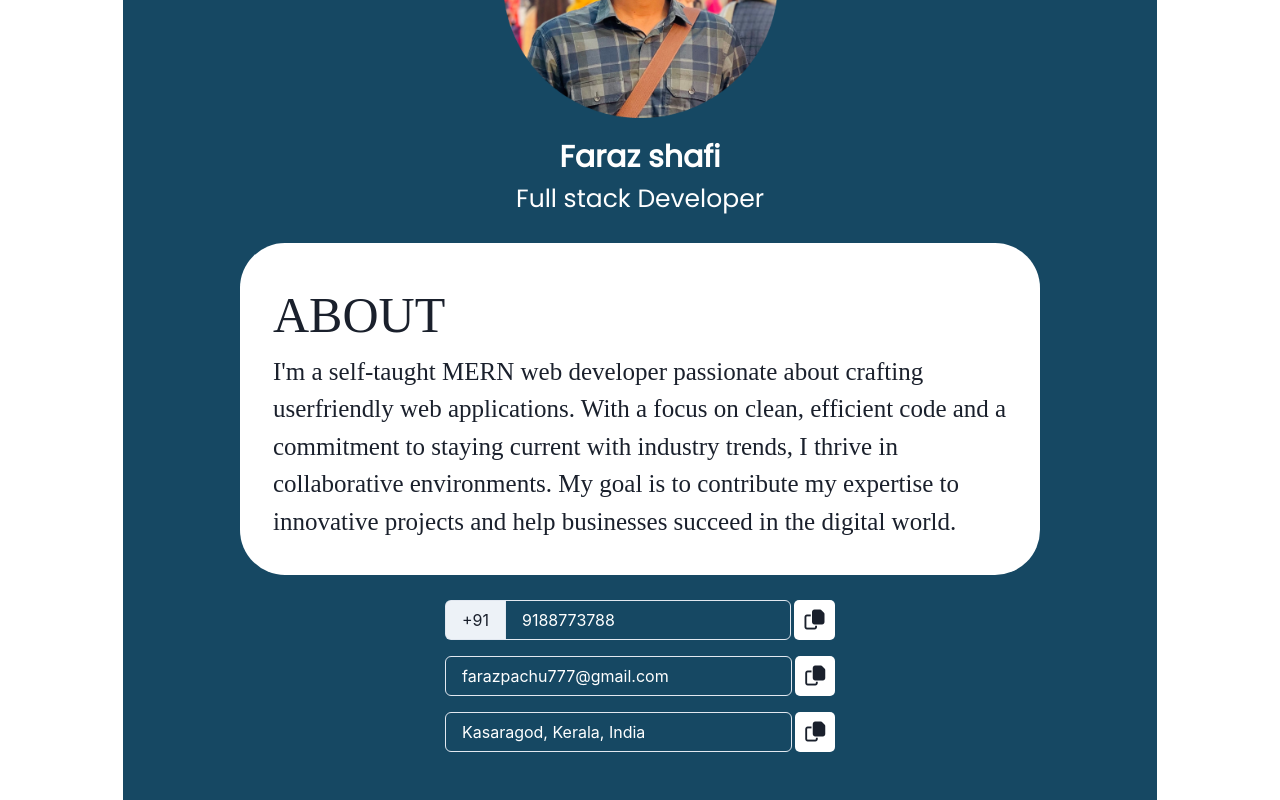
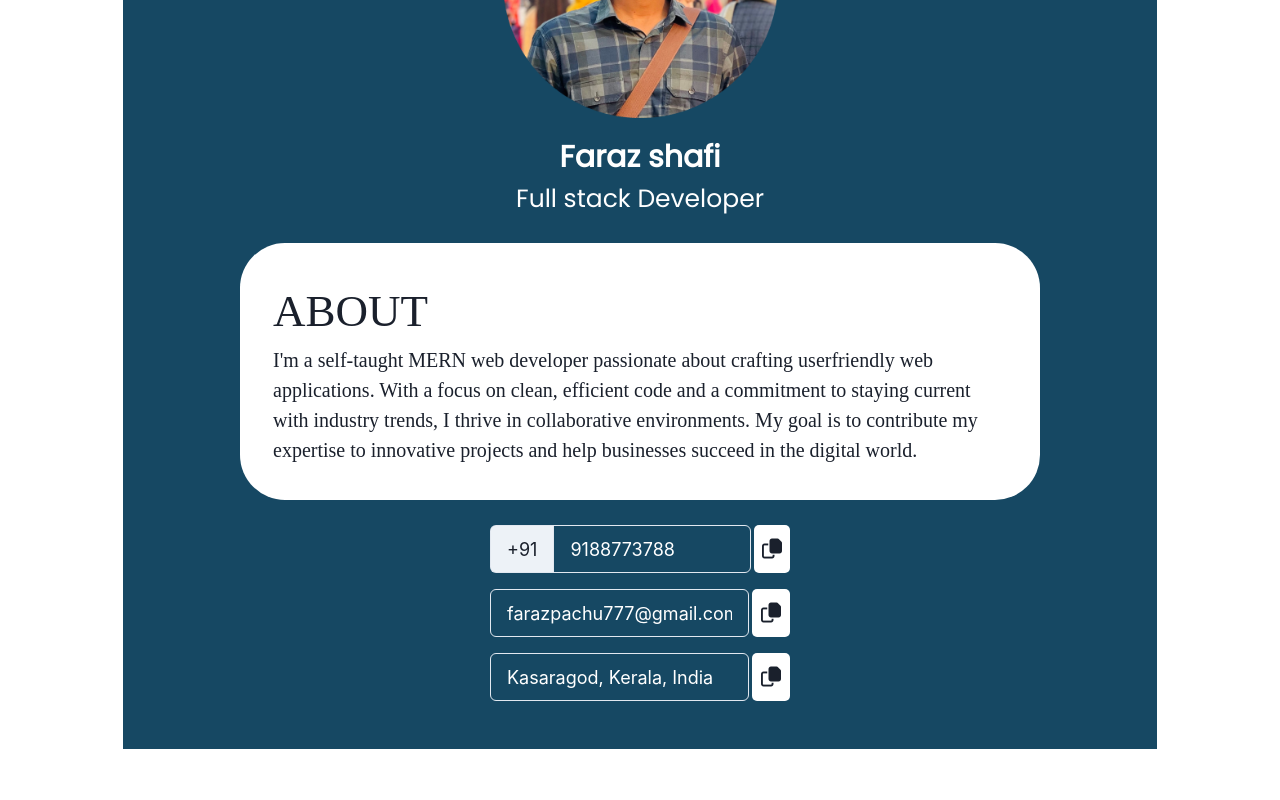
Before and after one commit to farazshafi/farazshafi, a React (Create React App) app in the folder personal-website/: page / in a window 1280 px wide. Shown: the part 932-1732 px from the top of the page. After the commit the page ends 1681 px from the top, so only its background shows below. Built offline with nearby package versions, Linux system fonts and the light colour scheme; a web font is replaced by a local one.

Commit message:
about completed part 2

```diff
--- a/personal-website/src/App.js
+++ b/personal-website/src/App.js
@@ -31,33 +31,32 @@ function App() {
         justifyContent={"center"}
       >
         <Box
-          width={{lg:"275px",base:"110px"}}
+          width={{ lg: "275px", base: "110px" ,md:"170px"}}
         >
           <Image
             src={profile}
-          // boxsize="275px"
           />
         </Box>
       </Box>
       <Box
         pl={{ lg: "123px" }}
         pr={{ lg: "123px" }}
-        mt={{ lg: "-137.5px",base:"-54.5px" }}
+        mt={{ lg: "-137.5px", base: "-54.5px",md:"-83.5px" }}
       >
         <Box
           bgColor={"#164863"}
-          pl={{ lg: "117px",base:"40px" }}
+          pl={{ lg: "117px", base: "40px", md:"80px" }}
           pb={{ lg: "40px" }}
-          pr={{ lg: "117px",base:"40px" }}
+          pr={{ lg: "117px", base: "40px", md:"80px" }}
         >
           <Box
             textAlign={"center"}
-            pt={{ lg: "155px",base:"60px" }}
-            mb={{ lg: "25px" }}
+            pt={{ lg: "155px", base: "60px" ,md:"90px"}}
+            mb={{ lg: "25px", base: "10px" }}
           >
             <Text
               fontFamily={"Poppins"}
-              fontSize={{ lg: "30px",base:"15" }}
+              fontSize={{ lg: "30px", base: "15",md:"20px" }}
               color={"white"}
               fontWeight={800}
             >
@@ -65,7 +64,7 @@ function App() {
             </Text>
             <Text
               fontFamily={"Poppins"}
-              fontSize={{ lg: "25px",base:"10px" }}
+              fontSize={{ lg: "25px", base: "10px" ,md:"13px"}}
               color={"white"}
             >
               Full stack Developer
@@ -74,21 +73,21 @@ function App() {
           {/* about div */}
           <Box
             bgColor={"white"}
-            borderRadius={{lg:"45px",base:"17px"}}
-            pt={{ lg: "35px",base:"10px" }}
-            pb={{ lg: "35px",base:"10px" }}
-            pr={{ lg: "33px",base:"10px" }}
-            pl={{ lg: "33px",base:"10px" }}
+            borderRadius={{ lg: "45px", base: "17px" }}
+            pt={{ lg: "35px", base: "10px" }}
+            pb={{ lg: "35px", base: "10px" }}
+            pr={{ lg: "33px", base: "10px" }}
+            pl={{ lg: "33px", base: "10px" }}
           >
             <Text
               fontFamily={"Timmana"}
-              fontSize={{ lg: "50px",base:"13px" }}
+              fontSize={{ lg: "45px", base: "13px",md:"20px" }}
             >
               ABOUT
             </Text>
             <Text
               fontFamily={"Sniglet"}
-              fontSize={{ lg: "25px",base:"8px" }}
+              fontSize={{ lg: "20px", base: "8px" , md:"12px"}}
             >
               I'm a self-taught MERN web developer passionate about crafting userfriendly web applications. With a focus on clean, efficient code and a commitment to staying current with industry trends, I thrive in collaborative environments. My goal is to contribute my expertise to innovative projects and help businesses succeed in the digital world.
             </Text>
@@ -97,7 +96,7 @@ function App() {
             display={"flex"}
             alignItems={"center"}
             justifyContent={"center"}
-            mt={{ lg: "25px" }}
+            mt={{ lg: "25px", base: "10px" }}
           >
             {/* details */}
             <Box>
@@ -105,7 +104,7 @@ function App() {
                 {/* number */}
                 <Box>
                   <Flex mb={2}>
-                    <InputGroup>
+                    <InputGroup width={{ base: "215px",lg:"400px",md:"300px" }} size={{base:"xs",md:"md",lg:"lg"}}>
                       <InputLeftAddon children='+91' />
                       <Input
                         color={'white'}
@@ -130,6 +129,7 @@ function App() {
                 {/* email */}
                 <Box>
                   <Flex mb={2}>
+                    <InputGroup width={{ base: "215px",lg:"400px",md:"300px" }} size={{base:"xs",md:"md",lg:"lg"}}>
                       <Input
                         color={'white'}
                         value={emailValue}
@@ -146,11 +146,13 @@ function App() {
                       >
                         <i style={{ fontSize: '20px', textAlign: 'center' }} onClick={onCopyEmail} className={hasCopiedEmail ? 'fa-solid fa-copy' : 'fa-regular fa-copy'}></i>
                       </Box>
+                    </InputGroup>
                   </Flex>
                 </Box>
                 {/* location */}
                 <Box>
                   <Flex mb={2}>
+                    <InputGroup width={{ base: "215px",lg:"400px",md:"300px" }} size={{base:"xs",md:"md",lg:"lg"}}>
                       <Input
                         color={'white'}
                         value={locationValue}
@@ -167,14 +169,15 @@ function App() {
                       >
                         <i style={{ fontSize: '20px', textAlign: 'center' }} onClick={onCopyLocation} className={hasCopiedLocation ? 'fa-solid fa-copy' : 'fa-regular fa-copy'}></i>
                       </Box>
+                    </InputGroup>
                   </Flex>
                 </Box>
               </Stack>
             </Box>
           </Box>
         </Box>
-      </Box>
-    </div>
+      </Box >
+    </div >
   );
 }
 
--- a/personal-website/src/component/SectionHead.js
+++ b/personal-website/src/component/SectionHead.js
@@ -15,7 +15,7 @@ const SectionHead = () => {
                 pr={{ lg: "15px", base: "8px", }}
                 border={"2px solid"}
                 color={'black'}
-                width={{ lg: "232px", base: "80px", md: "119px" }}
+                width={{ lg: "237px", base: "80px", md: "125px" }}
                 height={{ lg: "75px", base: "27px", md: "35px" }}
             >
                 <Text
```
Lines whose indentation alone changed are shown as unchanged.
